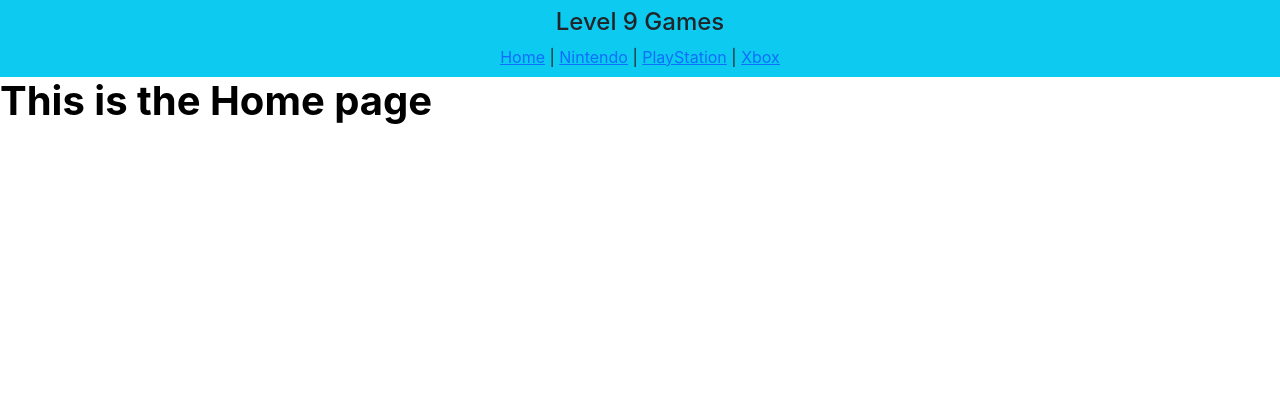
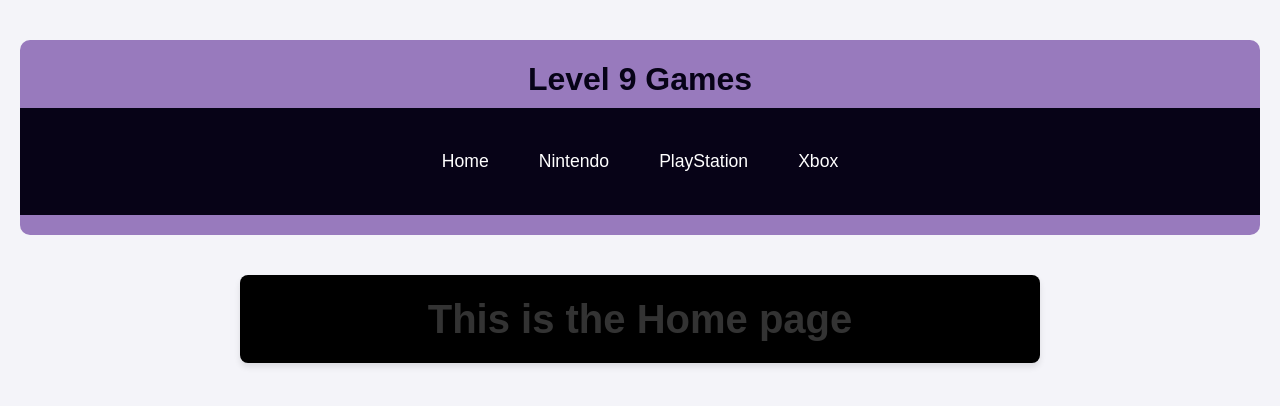
Before and after one commit to Jester-1987/CS-react, a React (Create React App) app in the folder level9/: page / in a window 1280 px wide. Shown: the top 406 px of the page. Built offline with nearby package versions, Linux system fonts and the light colour scheme; the HTML template or start-up script is replaced by a standard one.

Commit message:
custom css created with placeholders

```diff
--- a/level9/src/App.css
+++ b/level9/src/App.css
@@ -1,38 +1,91 @@
-.App {
-  text-align: center;
+/* General Styles */
+body {
+  font-family: 'Poppins', sans-serif;
+  margin: 0;
+  padding: 0;
+  background-color: #f4f4f9; /* Light background color */
 }
 
-.App-logo {
-  height: 40vmin;
-  pointer-events: none;
+h1 {
+  font-size: 2.5rem;
+  font-weight: 700;
+  margin: 20px 0;
+  color: #333;
 }
 
-@media (prefers-reduced-motion: no-preference) {
-  .App-logo {
-    animation: App-logo-spin infinite 20s linear;
-  }
+/* L9Banner */
+.title {
+  background-color: #987abd; /* Bright blue background */
+  color: #070317;
+  padding: 20px 0;
+  text-align: center;
+  border-radius: 10px;
 }
 
-.App-header {
-  background-color: #282c34;
-  min-height: 100vh;
-  display: flex;
-  flex-direction: column;
-  align-items: center;
-  justify-content: center;
-  font-size: calc(10px + 2vmin);
-  color: white;
+.title h4 {
+  font-size: 2rem;
+  margin: 0;
+  font-weight: 600;
 }
 
-.App-link {
-  color: #61dafb;
+.navlinks {
+  background-color: #070317;
+  margin-top: 10px;
+
 }
 
-@keyframes App-logo-spin {
-  from {
-    transform: rotate(0deg);
-  }
-  to {
-    transform: rotate(360deg);
-  }
+/* Navigation Links */
+a {
+  color: white;
+  text-decoration: none;
+  font-size: 1.1rem;
+  margin: 0 15px;
+  padding: 5px 10px;
+  border-radius: 4px;
+  transition: all 0.3s ease;
 }
+
+a:visited {
+  color: #ffffff;
+}
+
+a:hover {
+  background-color: #987abd;
+  color: #fff;
+}
+
+/* Main Content */
+div {
+  text-align: center;
+  padding: 40px 20px;
+}
+
+/* Home Page */
+div h1 {
+  color: #333;
+}
+
+/* Nintendo Page */
+div.nintendo h1 {
+  color: magenta;
+}
+
+/* PlayStation Page */
+div.playstation h1 {
+  color: blue;
+}
+
+/* Xbox Page */
+div.xbox h1 {
+  color: lime;
+}
+
+/* Optional: Add Cards or Shadows around content */
+div > h1 {
+  background-color: #000000;
+  padding: 20px;
+  border-radius: 8px;
+  box-shadow: 0 4px 6px rgba(0, 0, 0, 0.1);
+  max-width: 800px;
+  margin: 0 auto;
+}
--- a/level9/src/App.js
+++ b/level9/src/App.js
@@ -9,28 +9,28 @@ function App() {
       <Routes>
         {/* Home Route */}
         <Route path="/" element={
-          <div style={{ color: 'black' }}>
+          <div className="home">
             <h1><b>This is the Home page</b></h1>
           </div>
         } />
 
         {/* Nintendo Route */}
         <Route path="/nintendo" element={
-          <div style={{ color: 'magenta' }}>
+          <div className="nintendo">
             <h1><b>This is the Nintendo page</b></h1>
           </div>
         } />
 
         {/* PlayStation Route */}
         <Route path="/playstation" element={
-          <div style={{ color: 'blue' }}>
+          <div className="playstation">
             <h1><b>This is the PlayStation page</b></h1>
           </div>
         } />
 
         {/* Xbox Route */}
         <Route path="/xbox" element={
-          <div style={{ color: 'lime'  }}>
+          <div className="xbox">
             <h1><b>This is the Xbox page</b></h1>
           </div>
         } />
--- a/level9/src/L9Banner.js
+++ b/level9/src/L9Banner.js
@@ -3,11 +3,14 @@ import { Link } from "react-router-dom";
 
 function L9Banner() {
     return (
-        <div className="bg-info text-dark text-center p-2">
+        <div className="title">
             <h4>Level 9 Games</h4>
-            <div className="mt-2">
+            <div className="navlinks">
                 {/* Navigation Links */}
-                <Link to="/"> Home</Link> | <Link to="/nintendo">Nintendo</Link> | <Link to="/playstation">PlayStation</Link> | <Link to="/xbox">Xbox</Link>
+                <Link to="/"> Home</Link>
+                <Link to="/nintendo">Nintendo</Link>
+                <Link to="/playstation">PlayStation</Link>
+                <Link to="/xbox">Xbox</Link>
             </div>
         </div>
     );
```
